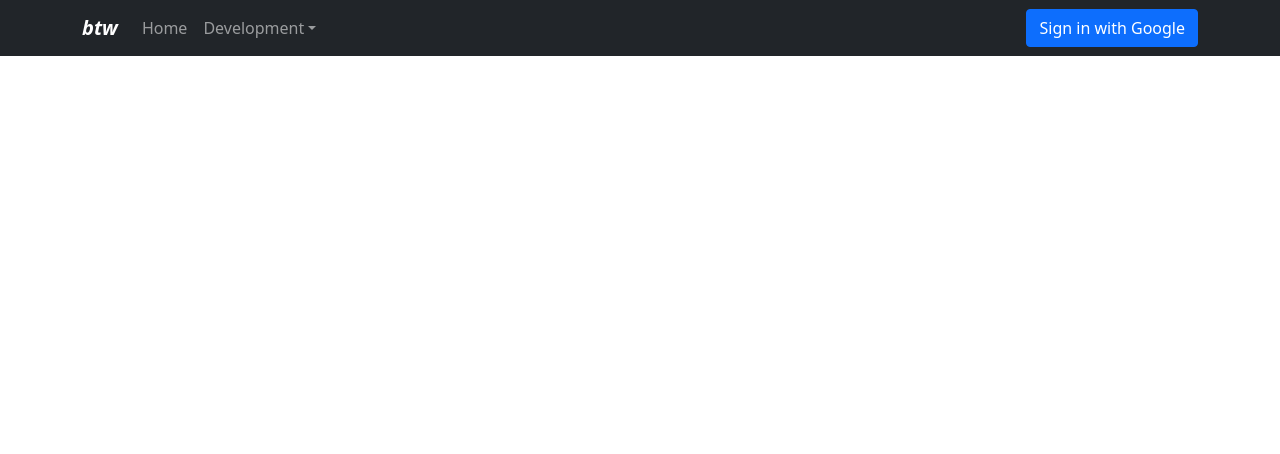
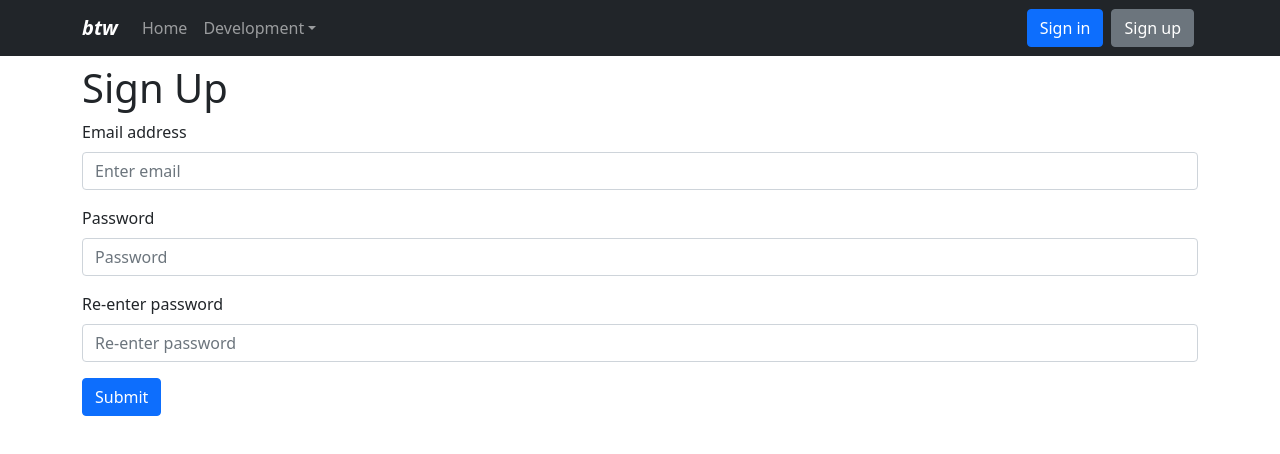
Before and after one commit to hillaryychan/btw, a React (Vite) app: page /signup in a window 1280 px wide. Shown: the top 454 px of the page. Built offline with nearby package versions, Linux system fonts and the light colour scheme; no server answers.

Commit message:
Sign up page

```diff
--- a/package.json
+++ b/package.json
@@ -23,7 +23,8 @@
     "react": "^17.0.2",
     "react-bootstrap": "^2.0.0-beta.5",
     "react-dom": "^17.0.2",
-    "react-router-dom": "^5.2.0"
+    "react-router-dom": "^5.2.0",
+    "validator": "^13.6.0"
   },
   "devDependencies": {
     "@babel/core": "^7.15.0",
--- a/src/components/AuthButtons.js
+++ b/src/components/AuthButtons.js
@@ -1,10 +1,16 @@
 import {Button, Navbar} from "react-bootstrap";
-import {getUsername, signIn, signOut} from "../utils/auth";
+import {getUsername, signOut} from "../utils/auth";
 import PropTypes from "prop-types";
 import React from "react";
 import styles from "../utils/styles";
+import {useHistory} from "react-router-dom";
 
 function AuthButtons(props) {
+  const history = useHistory();
+
+  function handleClick(path) {
+    history.push(path);
+  }
   if (props.init) {
     return null;
   } else if (props.signedIn) {
@@ -20,9 +26,22 @@ function AuthButtons(props) {
     );
   }
   return (
-    <Button variant="primary" onClick={signIn}>
-      Sign in with Google
-    </Button>
+    <>
+      <Button
+        variant="primary"
+        className="mx-1"
+        onClick={() => handleClick("signin")}
+      >
+        Sign in
+      </Button>
+      <Button
+        variant="secondary"
+        className="mx-1"
+        onClick={() => handleClick("signup")}
+      >
+        Sign up
+      </Button>
+    </>
   );
 }
 
--- a/src/components/Routes.js
+++ b/src/components/Routes.js
@@ -1,8 +1,10 @@
-import {Route, Switch} from "react-router-dom";
+import {Redirect, Route, Switch} from "react-router-dom";
 import About from "../pages/About";
 import Home from "../pages/Home";
 import PropTypes from "prop-types";
 import React from "react";
+import SignIn from "../pages/SignIn";
+import SignUp from "../pages/SignUp";
 
 function Routes(props) {
   return (
@@ -12,6 +14,16 @@ function Routes(props) {
       </Route>
       <Route path="/about">
         <About />
+      </Route>
+      <Route path="/signup">
+        {props.signedIn
+          ? <Redirect to="/" />
+          : <SignUp />}
+      </Route>
+      <Route path="/signin">
+        {props.signedIn
+          ? <Redirect to="/" />
+          : <SignIn />}
       </Route>
     </Switch>
   );
--- /dev/null
+++ b/src/pages/SignIn.js
@@ -0,0 +1,12 @@
+import Container from "react-bootstrap/Container";
+import React from "react";
+
+function SignIn() {
+  return (
+    <Container className="mt-2">
+      <h1>Sign In</h1>
+    </Container>
+  );
+}
+
+export default SignIn;
--- /dev/null
+++ b/src/pages/SignUp.js
@@ -0,0 +1,95 @@
+import {Button, Container, Form} from "react-bootstrap";
+import React, {Component} from "react";
+import Alerts from "../components/Alerts";
+import isEmail from "validator/lib/isEmail";
+import {signUp} from "../utils/auth";
+
+class SignUp extends Component {
+  constructor(props) {
+    super(props);
+    this.state = {
+      email: "",
+      errors: [],
+      password1: "",
+      password2: ""
+    };
+    this.handleInputChange = this.handleInputChange.bind(this);
+    this.submitForm = this.submitForm.bind(this);
+  }
+
+  handleInputChange(event) {
+    const {target} = event;
+    this.setState({[target.name]: target.value});
+  }
+
+  validateForm(email, password1, password2) {
+    const errors = [];
+    if (!isEmail(email)) {
+      errors.push("Enter a valid email");
+    }
+    if (password1 !== password2) {
+      errors.push("Passwords do not match");
+    }
+    return errors;
+  }
+
+  submitForm(event) {
+    const {email, password1, password2} = this.state;
+
+    event.preventDefault();
+    const errors = this.validateForm(email, password1, password2);
+    if (errors.length === 0) {
+      signUp(email, password1);
+      this.setState({errors: []});
+    } else {
+      this.setState({errors});
+    }
+  }
+
+  render() {
+    const {email, password1, password2} = this.state;
+    return (
+      <Container className="mt-2">
+        <h1>Sign Up</h1>
+        <Form>
+          <Alerts errors={this.state.errors} />
+          <Form.Group className="mb-3" controlId="formBasicEmail">
+            <Form.Label>Email address</Form.Label>
+            <Form.Control
+              name="email"
+              type="email"
+              placeholder="Enter email"
+              value={email}
+              onChange={this.handleInputChange}
+            />
+          </Form.Group>
+
+          <Form.Group className="mb-3" controlId="formBasicPassword">
+            <Form.Label>Password</Form.Label>
+            <Form.Control
+              name="password1"
+              type="password"
+              placeholder="Password"
+              value={password1}
+              onChange={this.handleInputChange}
+            />
+          </Form.Group>
+          <Form.Group className="mb-3" controlId="formBasicPassword">
+            <Form.Label>Re-enter password</Form.Label>
+            <Form.Control
+              name="password2"
+              type="password"
+              placeholder="Re-enter password"
+              value={password2}
+              onChange={this.handleInputChange}
+            />
+          </Form.Group>
+          <Button variant="primary" type="submit" onClick={this.submitForm}>
+            Submit
+          </Button>
+        </Form>
+      </Container>
+    );
+  }
+}
+export default SignUp;
--- a/src/utils/auth.js
+++ b/src/utils/auth.js
@@ -9,6 +9,15 @@ function initFirebaseAuth() {
   firebase.auth().onAuthStateChanged(() => {
     ReactDOM.render(<App />, document.getElementById("root"));
   });
+}
+
+function signUp(email, password) {
+  firebase.
+    auth().
+    createUserWithEmailAndPassword(email, password).
+    catch((error) => {
+      alert(error);
+    });
 }
 
 function signIn() {
@@ -38,5 +47,5 @@ function isUserSignedIn() {
   return Boolean(firebase.auth().currentUser);
 }
 
-export {getUserId, getUsername, isUserSignedIn, signIn, signOut};
+export {getUserId, getUsername, isUserSignedIn, signIn, signOut, signUp};
 export default initFirebaseAuth;
```
Also changed, not shown: .eslintrc.json, 1 other file (tests, documents, lock files or other folders).
